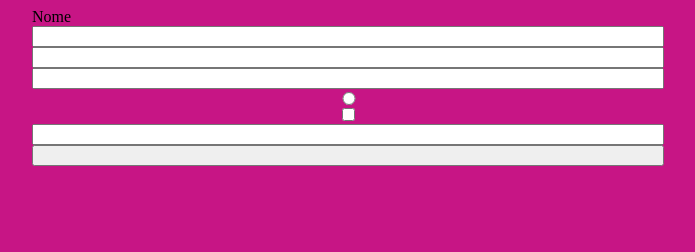
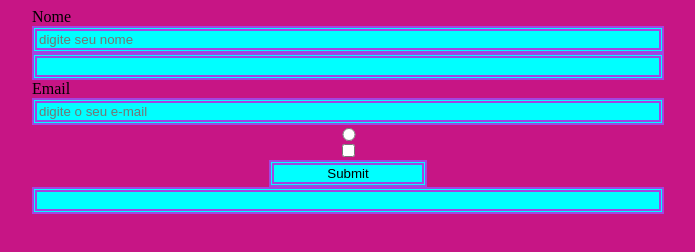
Before and after one commit to nicolyyval/projeto1, a plain HTML site: page index.html in a window 1280 px wide. Shown: the whole page, without its empty margins (292-987 px from the left). Drawn offline with Linux system fonts and the light colour scheme; files that its build step writes are made by us from their sources.

Commit message:
estilo da barbie border

```diff
--- a/assets/css/style.css
+++ b/assets/css/style.css
@@ -1,9 +1,31 @@
 body {
     background-color: mediumvioletred;
 }
+
 form {
     display: flex;
     flex-direction: column;
-    margin:auto;
-    width:50%;
+    margin: auto;
+    width: 50%;
 }
+
+#sub {
+    width: 25%;
+    margin: auto;
+    }
+
+input {
+    background-color: aqua;
+    border: 5px double rgb(163, 68, 226);
+    outline: 0;
+}
+
+input:active {
+    background-color:blueviolet;
+}
+input:hover {
+    background-color:blueviolet;
+}
+input:focus {
+    border: 5px dotted violet;
+}
--- a/index.html
+++ b/index.html
@@ -10,13 +10,13 @@
 <body>
     <form action="">
         <label for="">Nome</label>
-        <input type="text">
-        <input for="Email"></label>
-        <input type="email">
-            <input type="radio">
-                <input type="checkbox">
-                    <input type="subimit">
-                        <input type="button">
+        <input type="text" placeholder="digite seu nome">
+        <input for="">Email</label>
+        <input type="email" placeholder="digite o seu e-mail">
+        <input type="radio">
+        <input type="checkbox">
+        <input type="submit" id="sub">
+        <input type="button">
     </form>
 </body>
 
```
